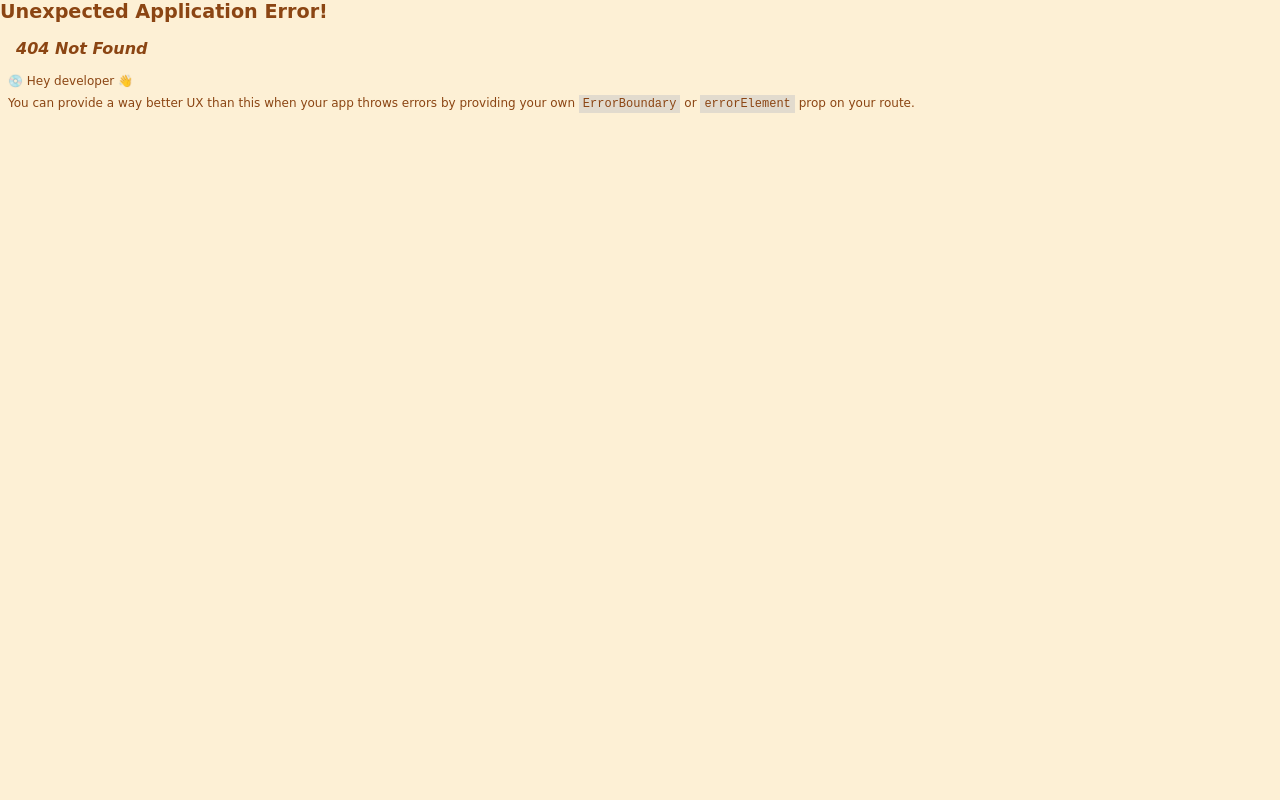
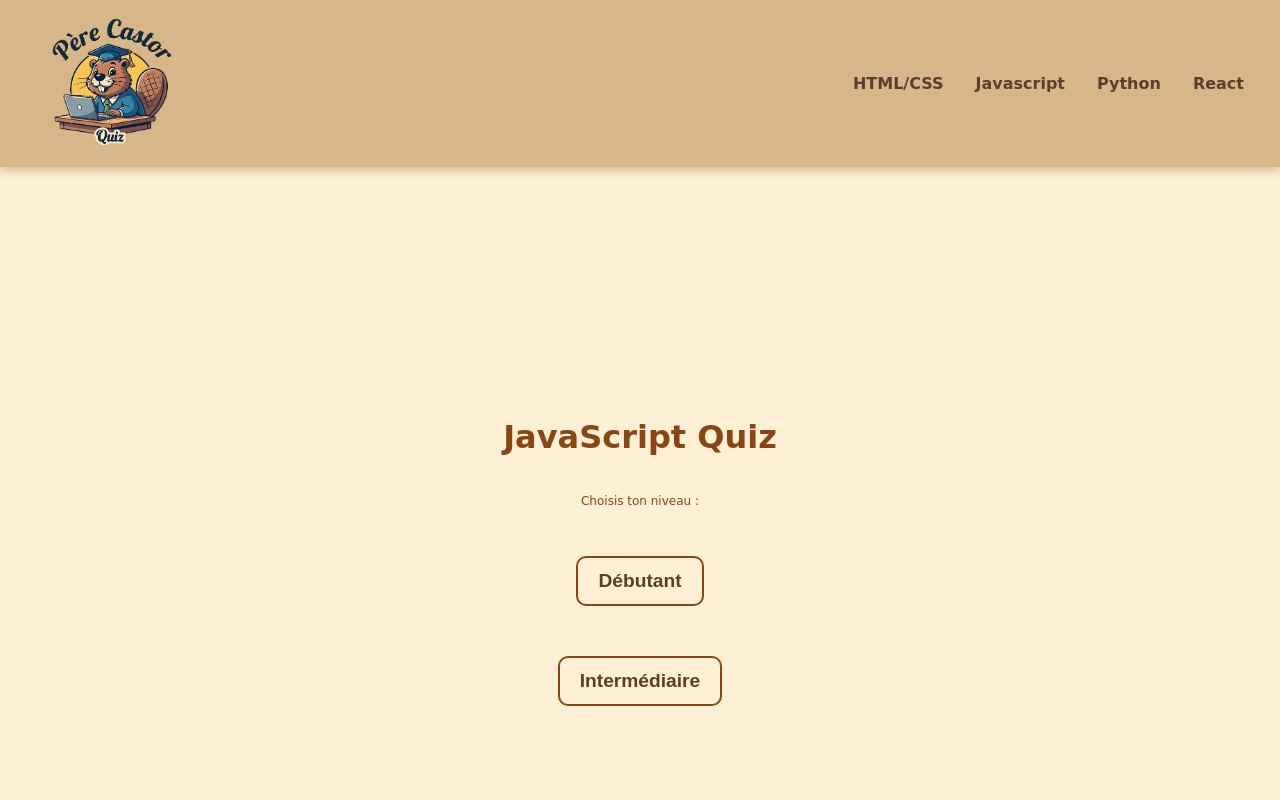
Before and after one commit to NabilY-5/protojam, a React (Vite) app in the folder client/: page /JS in a window 1280 px wide. Before the commit this address had no page. Shown: the top 800 px of the page. Built offline with nearby package versions, Linux system fonts and the light colour scheme.

Commit message:
feature: jsquiz done

```diff
--- a/client/src/components/Header/Header.tsx
+++ b/client/src/components/Header/Header.tsx
@@ -9,7 +9,7 @@ const Header = () => {
       </Link>
       <nav>
         <NavLink to="">HTML/CSS</NavLink>
-        <NavLink to="">Javascript</NavLink>
+        <NavLink to="/JS">Javascript</NavLink>
         <NavLink to="/Python">Python</NavLink>
         <NavLink to="">React</NavLink>
       </nav>
--- a/client/src/main.tsx
+++ b/client/src/main.tsx
@@ -9,6 +9,7 @@ import { RouterProvider, createBrowserRouter } from "react-router";
 import App from "./App";
 import Home from "./pages/Home";
 import Python from "./pages/Python";
+import Quizjs from "./pages/Quizjs";
 
 // Import additional components for new routes
 // Try creating these components in the "pages" folder
@@ -26,6 +27,7 @@ const router = createBrowserRouter([
     children: [
       { path: "/", element: <Home /> },
       { path: "/Python", element: <Python /> },
+      { path: "/JS", element: <Quizjs /> },
     ],
   },
 ]);
--- a/client/src/pages/Home.tsx
+++ b/client/src/pages/Home.tsx
@@ -31,7 +31,7 @@ const Home = () => {
         <Link to="/Python" className="quiz-thematique">
           Python
         </Link>
-        <Link to="/" className="quiz-thematique">
+        <Link to="/JS" className="quiz-thematique">
           JavaScript
         </Link>
         <Link to="/" className="quiz-thematique">
--- /dev/null
+++ b/client/src/pages/Quizjs.tsx
@@ -0,0 +1,116 @@
+import { useState } from "react";
+import jsQuestions from "../questions/js.json";
+import "../styles/jsquiz.css";
+
+const JsQuiz = () => {
+  const [level, setLevel] = useState("");
+  const [currentQuestion, setCurrentQuestion] = useState(0);
+  const [score, setScore] = useState(0);
+  const [message, setMessage] = useState("");
+  const [quizFinished, setQuizFinished] = useState(false);
+  const [quizRestart, setQuizRestart] = useState(false);
+  const [answerGiven, setAnswerGiven] = useState(false);
+
+  const story =
+    'Toby, un jeune castor curieux, rêve de découvrir les mystères du langage des machines. Un jour, en explorant la vieille bibliothèque de la forêt, il tombe sur un livre poussiéreux, intitulé "Le Grimoire du Code". En soufflant sur sa couverture, il voit apparaître des runes étranges et un message codé…"Si tu veux maîtriser la magie des machines, tu dois répondre aux 10 énigmes du Grand Sage." Déterminé, Toby part à la recherche du Grand Sage, un hibou légendaire qui connaît tous les secrets du codage.';
+
+  const resetQuiz = () => {
+    setLevel("");
+    setCurrentQuestion(0);
+    setScore(0);
+    setMessage("");
+    setQuizFinished(false);
+    setQuizRestart(false);
+    setAnswerGiven(false);
+  };
+
+  if (level === "") {
+    return (
+      <div className="quiz">
+        <h1>JavaScript Quiz</h1>
+        <p>Choisis ton niveau :</p>
+        <button
+          type="button"
+          onClick={() => setLevel("Débutant")}
+          className="level-button"
+        >
+          Débutant
+        </button>
+        <button
+          type="button"
+          onClick={() => setLevel("Intermédiaire")}
+          className="level-button"
+        >
+          Intermédiaire
+        </button>
+      </div>
+    );
+  }
+
+  const niveau = level === "Débutant" ? 0 : 1;
+  const question = jsQuestions[niveau].questions[currentQuestion];
+
+  const checkAnswer = (choice: string) => {
+    setAnswerGiven(true);
+
+    if (choice === question.reponse) {
+      setScore(score + 1);
+      setMessage(" Bonne réponse !");
+    } else {
+      setMessage(`Mauvaise réponse. Indice : ${question.indice}`);
+    }
+
+    if (currentQuestion + 1 === jsQuestions[niveau].questions.length) {
+      setQuizFinished(true);
+      setMessage(
+        `Fin du quiz ! Ton score : ${score + (choice === question.reponse ? 1 : 0)} / ${jsQuestions[niveau].questions.length}`,
+      );
+      setQuizRestart(true);
+    }
+  };
+
+  const nextQuestion = () => {
+    setAnswerGiven(false);
+    setMessage("");
+    setCurrentQuestion(currentQuestion + 1);
+  };
+
+  return (
+    <div className="quiz">
+      <h2> Niveau : {level}</h2>
+      {level === "Débutant" && <p className="story">{story}</p>}
+
+      <p className="question-number">
+        Question {currentQuestion + 1} / {jsQuestions[niveau].questions.length}
+      </p>
+
+      <p className="question">{question.question}</p>
+      <div className="options">
+        {question.options.map((i) => (
+          <button
+            type="button"
+            key={i}
+            onClick={() => checkAnswer(i)}
+            className="button"
+          >
+            {i}
+          </button>
+        ))}
+      </div>
+      <p className="feedback">{message}</p>
+
+      {answerGiven && !quizFinished && (
+        <button type="button" onClick={nextQuestion} className="next-button">
+          Suivant
+        </button>
+      )}
+      {quizRestart && (
+        <button type="button" onClick={resetQuiz} className="restart-button">
+          Recommencer le quiz
+        </button>
+      )}
+    </div>
+  );
+};
+
+export default JsQuiz;
--- a/client/src/questions/js.json
+++ b/client/src/questions/js.json
@@ -5,8 +5,9 @@
     "questions": [
       {
         "question": "Quelle est la bonne façon de déclarer une variable en JavaScript ?",
+        "story": "",
         "options": ["var x = 5;", "variable x = 5;", "int x = 5;", "x := 5;"],
-        "indice": "En JavaScript, on utilise 'var', 'let' ou 'const' pour déclarer une variable.",
+        "indice": "Un beau matin, le sage Père Castor l’appela : « Dis-moi, Petit Script, comment déclares-tu une variable magique ? » Petit Script répondit : « On utilise 'var', 'let' ou 'const'. Par exemple : var x = 5; »",
         "reponse": "var x = 5;"
       },
       {
@@ -17,19 +18,19 @@
           "echo('Bonjour');",
           "write('Bonjour');"
         ],
-        "indice": "La méthode utilisée commence par 'console'.",
+        "indice": "Le vieux sage continua : « Et comment écris-tu un message pour parler à la console des esprits ? » « Avec : console.log('Bonjour');, car la console est leur voix. »",
         "reponse": "console.log('Bonjour');"
       },
       {
         "question": "Quel symbole est utilisé pour les commentaires sur une seule ligne en JavaScript ?",
         "options": ["//", "/*", "#", "<!--"],
-        "indice": "C'est le même que dans de nombreux langages C-like.",
+        "indice": " Le Père Castor sourit et demanda : « Quel symbole utilises-tu pour écrire un secret qui ne sera pas lu par la magie ? » « C’est //, comme dans beaucoup d’autres langages. »",
         "reponse": "//"
       },
       {
         "question": "Quelle est la sortie de: console.log(2 + '2');",
         "options": ["4", "22", "NaN", "Erreur"],
-        "indice": "JavaScript convertit les nombres en chaînes lorsqu'on les additionne à une chaîne.",
+        "indice": "Puis le sage posa une énigme : « Que donnera l’expression 2 + '2' ? » Petit Script sourit : « Ce sera '22', car le nombre devient une chaîne et elles s’assemblent.",
         "reponse": "22"
       },
       {
@@ -40,37 +41,37 @@
           "fonction maFonction() {}",
           "func maFonction() {}"
         ],
-        "indice": "Le mot-clé commence par 'function'.",
+        "indice": "Pour écrire une formule magique, il fallait savoir :« Comment crée-t-on une fonction ? » « On commence par : function maFonction() {} » répondit le jeune.",
         "reponse": "function maFonction() {}"
       },
       {
         "question": "Quelle méthode est utilisée pour afficher une boîte de dialogue avec un message ?",
         "options": ["alert()", "prompt()", "confirm()", "message()"],
-        "indice": "Cette méthode affiche simplement un message.",
+        "indice": "Le Père Castor demanda alors : « Quelle méthode fait apparaître une boîte avec un message ? » « alert() ! Elle montre simplement un message à l’écran. »",
         "reponse": "alert()"
       },
       {
         "question": "Quelle est la bonne façon de vérifier si x est égal à 5 ?",
         "options": ["x == 5", "x = 5", "x === 5", "x != 5"],
-        "indice": "Utilisez '==' ou '===' pour comparer.",
+        "indice": "« Comment vérifier si x est égal à 5 ? » poursuivit le sage. « En écrivant : x == 5. »",
         "reponse": "x == 5"
       },
       {
         "question": "Comment appelle-t-on une liste de valeurs en JavaScript ?",
         "options": ["Array", "Object", "Set", "Map"],
-        "indice": "C'est une structure de données utilisée pour stocker plusieurs valeurs.",
+        "indice": "Le vieux Castor montra une boîte magique : « Comment nommes-tu une liste de valeurs en JavaScript ? » « C’est un Array ! »",
         "reponse": "Array"
       },
       {
         "question": "Quelle est la sortie de: typeof 'Bonjour';",
         "options": ["string", "text", "char", "str"],
-        "indice": "Le type d'une chaîne de caractères est 'string'.",
+        "indice": "« Que donne typeof 'Bonjour' ? » demanda-t-il. « Le type est string, une chaîne de caractères. »",
         "reponse": "string"
       },
       {
         "question": "Comment appelle-t-on une erreur dans le code JavaScript ?",
         "options": ["Bug", "Glitch", "Exception", "Erreur"],
-        "indice": "C'est un terme général pour un problème dans le code.",
+        "indice": "Enfin, Père Castor demanda : « Comment nommes-tu un problème dans ton code ? » « Un Bug, comme une petite bête qui dérange la magie. » Le jeune Petit Script avait franchi une nouvelle étape dans son apprentissage.",
         "reponse": "Bug"
       }
     ]
--- /dev/null
+++ b/client/src/styles/jsquiz.css
@@ -0,0 +1,77 @@
+.quiz {
+  display: flex;
+  flex-direction: column;
+  align-items: center;
+  justify-content: center;
+  min-height: 100vh;
+  text-align: center;
+  padding: 20px;
+  gap: 30px;
+}
+
+h2 {
+  font-size: 1.2rem;
+}
+
+.question {
+  font-size: 1.5rem;
+  margin-bottom: 25px;
+}
+.question-number {
+  font-size: 1.2rem;
+  font-weight: bold;
+}
+
+.options {
+  display: flex;
+  flex-direction: column;
+  gap: 15px;
+}
+
+.button {
+  background: #fdf0d5;
+  padding: 12px 20px;
+  font-size: 1.2rem;
+  border-radius: 10px;
+  border: 2px solid #8b4513;
+  cursor: pointer;
+  transition: 0.3s;
+}
+
+.button:hover {
+  background: #ffcc80;
+}
+
+.feedback {
+  font-size: 1.2rem;
+  margin-top: 15px;
+  font-weight: bold;
+}
+
+.level-button {
+  background: #fdf0d5;
+  color: #5c3d2e;
+  padding: 12px 20px;
+  font-size: 1.2rem;
+  border-radius: 10px;
+  border: 2px solid #8b4513;
+  cursor: pointer;
+  margin: 10px;
+  font-weight: bold;
+}
+
+.level-button:hover {
+  background: #ffcc80;
+}
+
+.story {
+  padding: 30px;
+  border-radius: 15px;
+  box-shadow: 3px 3px 10px rgba(0, 0, 0, 0.3);
+  font-size: 1.2rem;
+  text-align: center;
+  max-width: 600px;
+  margin-bottom: 20px;
+  font-style: italic;
+  border: 2px solid #d2a679;
+}
```
